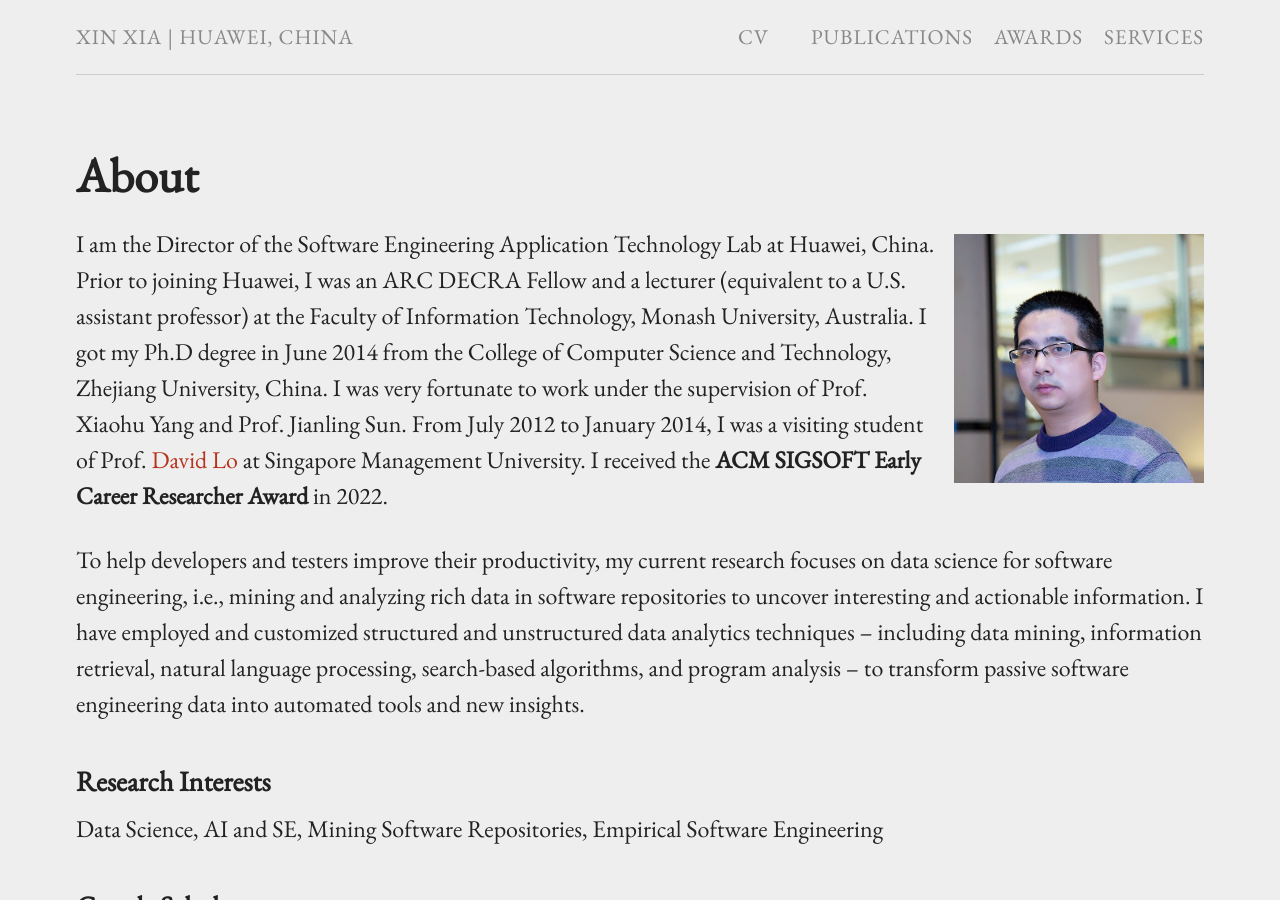
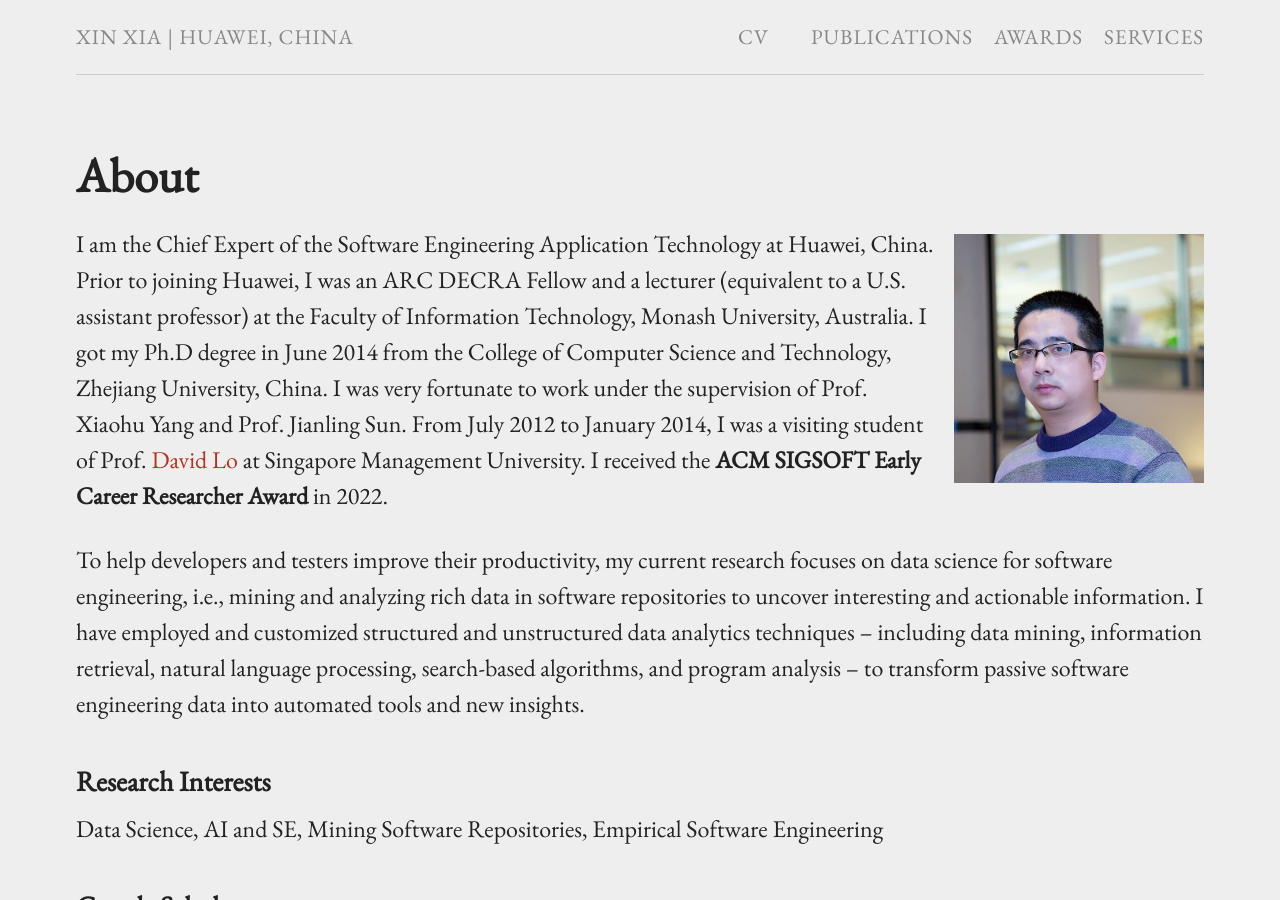
Before and after one commit to xin-xia/xin-xia.github.io, a Jekyll site: the page built from index.md, in a window 1280 px wide and 900 px high. Built offline with Jekyll 4.4.1, drawn with Linux system fonts in a browser that asks for light colours.

Commit message:
Update index.md

```diff
--- a/index.md
+++ b/index.md
@@ -6,7 +6,7 @@ permalink: /
 
 {% include image.html url="images/Xin.jpg" caption="" width="250px"   align="right" %}
 
-I am the Director of the Software Engineering Application Technology Lab at Huawei, China. Prior to joining Huawei, I was  an ARC DECRA Fellow and a lecturer (equivalent to a U.S. assistant professor) at the Faculty of Information Technology, Monash University, Australia. I got my Ph.D degree in June 2014 from the College of Computer Science and Technology,  Zhejiang University, China.  I was very fortunate to work under the supervision of  Prof. Xiaohu Yang  and Prof. Jianling Sun. From July  2012 to January 2014, I was a visiting student of Prof. [David Lo] at Singapore Management University. I received the <strong>ACM SIGSOFT Early Career Researcher Award</strong> in 2022.
+I am the Chief Expert of the Software Engineering Application Technology at Huawei, China. Prior to joining Huawei, I was  an ARC DECRA Fellow and a lecturer (equivalent to a U.S. assistant professor) at the Faculty of Information Technology, Monash University, Australia. I got my Ph.D degree in June 2014 from the College of Computer Science and Technology,  Zhejiang University, China.  I was very fortunate to work under the supervision of  Prof. Xiaohu Yang  and Prof. Jianling Sun. From July  2012 to January 2014, I was a visiting student of Prof. [David Lo] at Singapore Management University. I received the <strong>ACM SIGSOFT Early Career Researcher Award</strong> in 2022.
 
 
 To help developers and testers improve their productivity, my current research focuses on data science for software engineering, i.e., mining and analyzing
```
